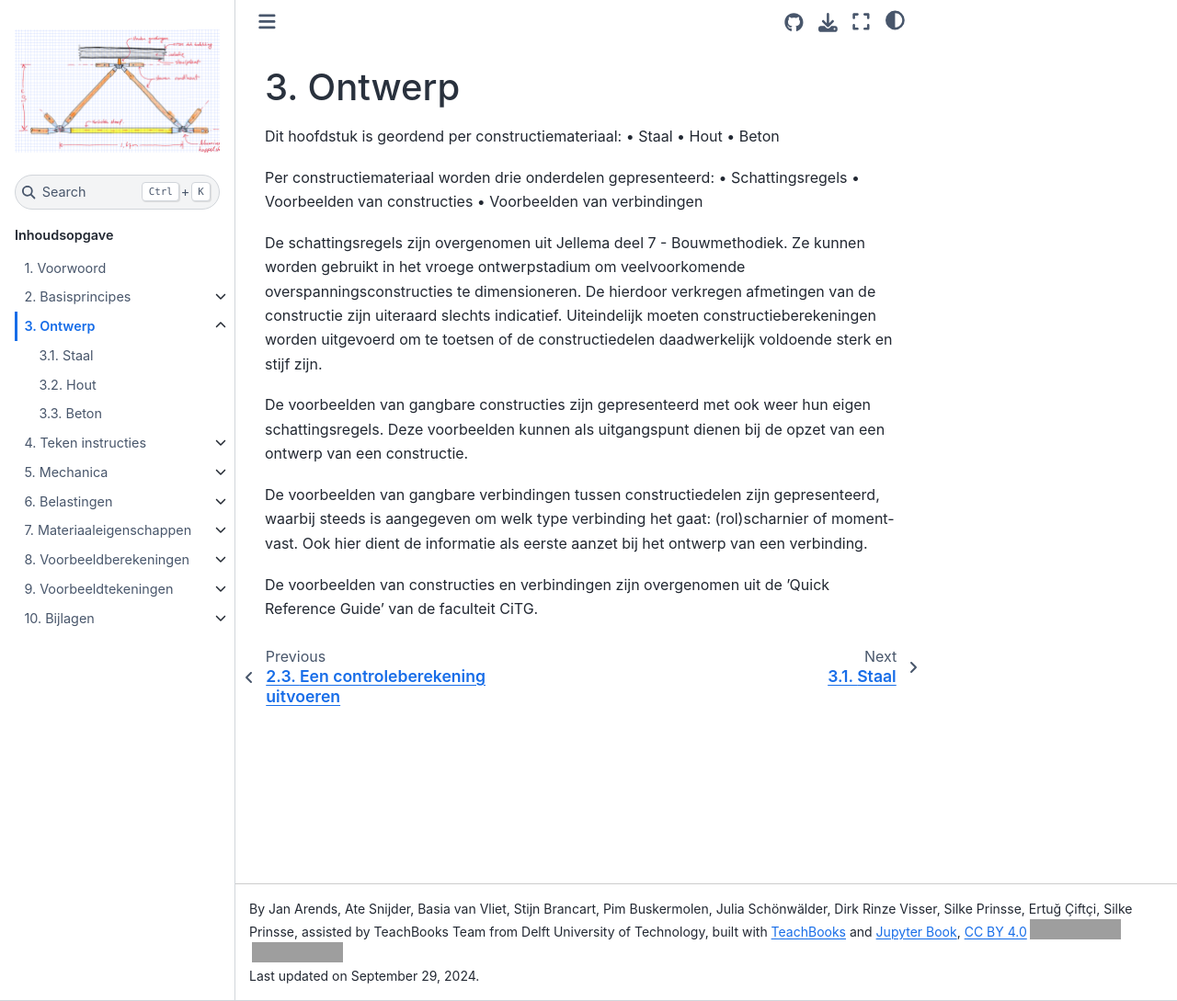
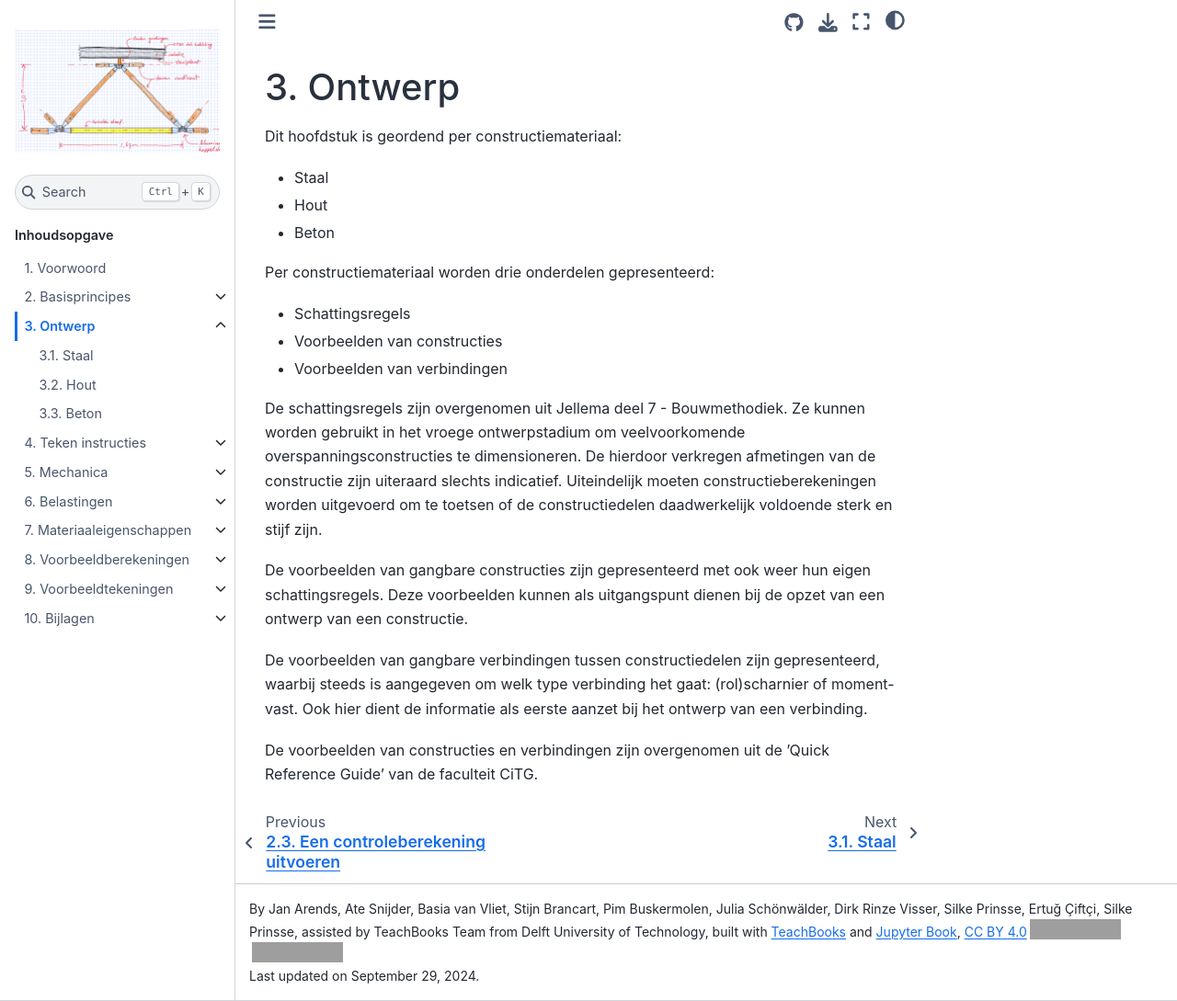
Before and after one commit to TeachBooks/vademecum, a Jupyter Book: the page built from book/ontwerp/ontwerp_intro.md, in a window 1280 px wide and 1089 px high. Shown: the whole window at 92% size. Built offline with Jupyter Book 1.0.4 settings and Sphinx 7.4.7 and the Sphinx Book theme 1.1.4, drawn with Linux system fonts in a browser that asks for light colours; comment, search, counter and statistics services are not loaded; grey boxes are pictures that could not be loaded.

```diff
--- a/book/ontwerp/ontwerp_intro.md
+++ b/book/ontwerp/ontwerp_intro.md
@@ -1,14 +1,14 @@
 # Ontwerp
 
 Dit hoofdstuk is geordend per constructiemateriaal:
-• Staal
-• Hout
-• Beton
+- Staal
+- Hout
+- Beton
 
 Per constructiemateriaal worden drie onderdelen gepresenteerd:
-• Schattingsregels
-• Voorbeelden van constructies
-• Voorbeelden van verbindingen
+- Schattingsregels
+- Voorbeelden van constructies
+- Voorbeelden van verbindingen
 
 De schattingsregels zijn overgenomen uit Jellema deel 7 - Bouwmethodiek. Ze kunnen worden gebruikt in het vroege ontwerpstadium om veelvoorkomende overspanningsconstructies te dimensioneren. De hierdoor verkregen afmetingen van de constructie zijn uiteraard slechts indicatief. Uiteindelijk moeten constructieberekeningen worden uitgevoerd om te toetsen of de constructiedelen daadwerkelijk voldoende sterk en stijf zijn.
 
```
Also changed, not shown: book/ontwerp/staal.md (+8 -5 lines), book/ontwerp/Images/Jellema7Bouwmethodiek206.png (added), 3 other files.
